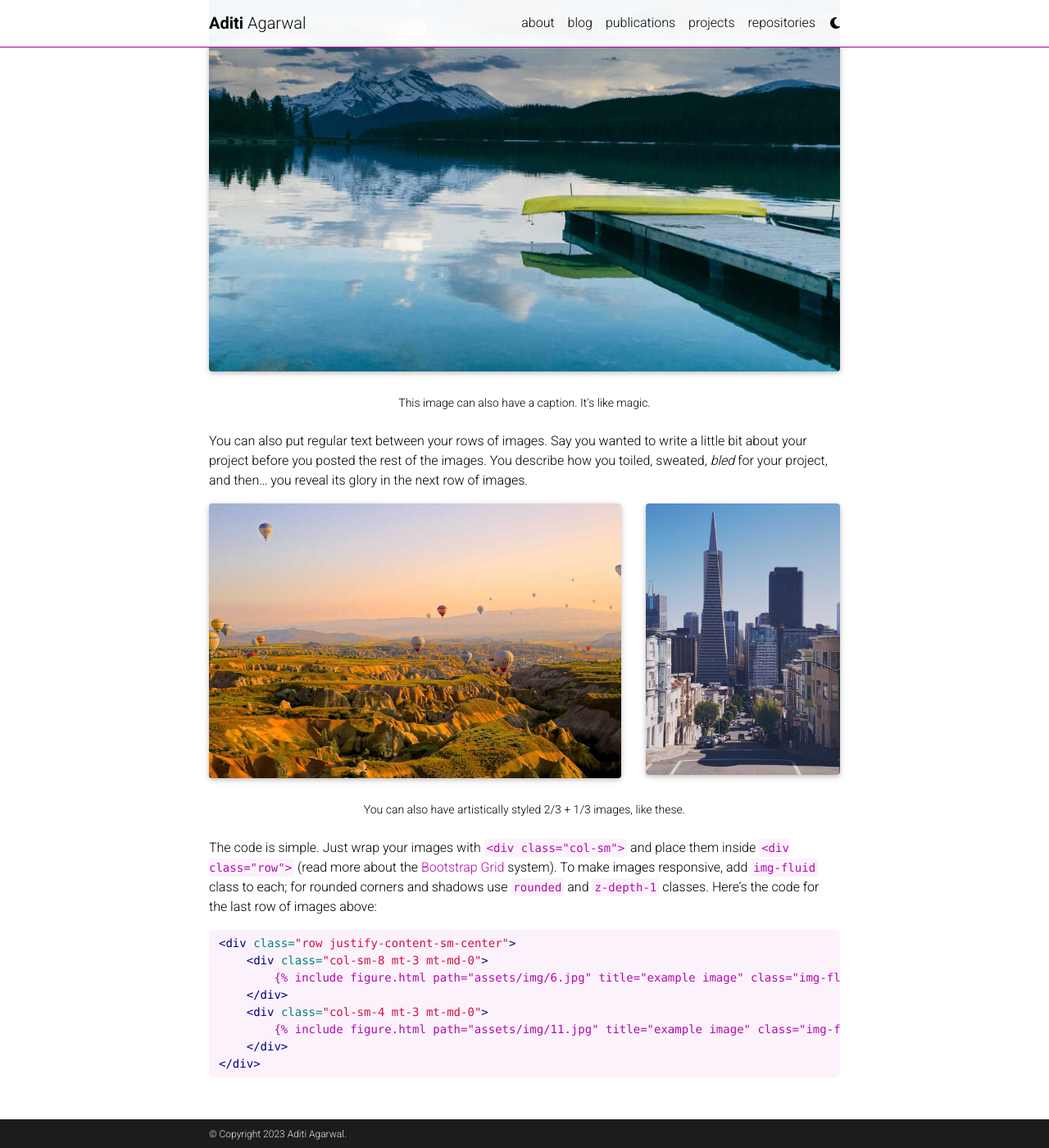
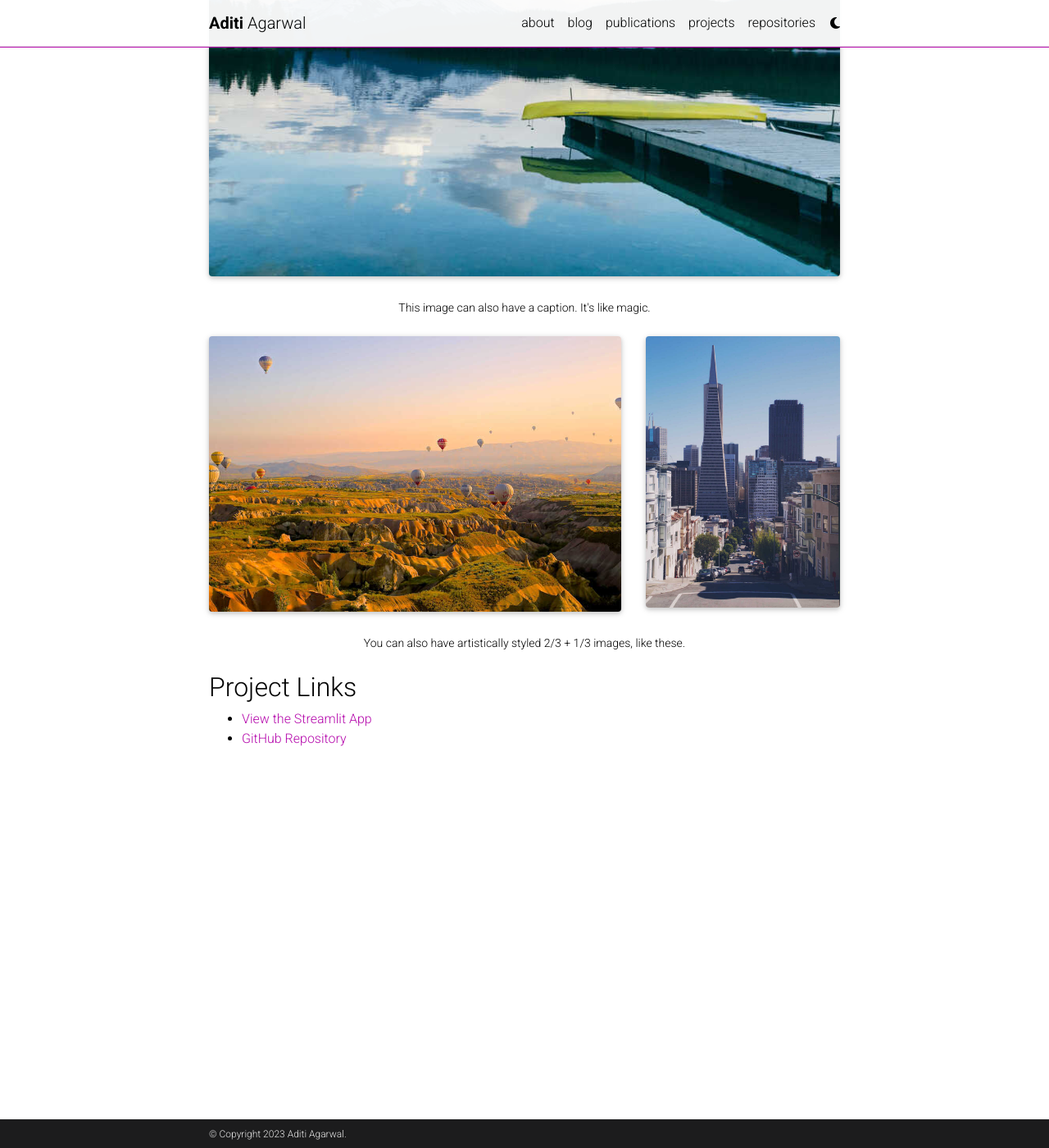
Before and after one commit to aditiagarwal-02/aditiagarwal-02.github.io, a Jekyll site: the page built from _projects/3_project.md, in a window 1280 px wide and 1400 px high, scrolled down 784 px. Shown: the whole window at 82% size. Built offline with Jekyll 4.4.1, drawn with Linux system fonts in a browser that asks for light colours; full-size pictures stand in for the smaller copies a plugin makes; comment, search, counter and statistics services are not loaded; a style sheet for code colours, icons or effects is not loaded; some of the changed text lies outside the part shown.

Commit message:
project details

````diff
--- a/_projects/3_project.md
+++ b/_projects/3_project.md
@@ -1,25 +1,19 @@
 ---
 layout: page
-title: project 3
-description: a project that redirects to another website
+title: Project 3
+description: A project that redirects to another website. This project utilizes a Brick Kilns Detector.
 img: assets/img/7.jpg
-redirect: https://unsplash.com
+redirect: https://brick-kilns-detector.streamlit.app/
 importance: 3
 category: work
+github_repo: YOUR_GITHUB_REPO_URL
 ---
 
-Every project has a beautiful feature showcase page.
-It's easy to include images in a flexible 3-column grid format.
-Make your photos 1/3, 2/3, or full width.
+# Project Description
 
-To give your project a background in the portfolio page, just add the img tag to the front matter like so:
+Add a brief and informative description of your project here.
 
-    ---
-    layout: page
-    title: project
-    description: a project with a background image
-    img: /assets/img/12.jpg
-    ---
+## Project Showcase
 
 <div class="row">
     <div class="col-sm mt-3 mt-md-0">
@@ -32,22 +26,20 @@ To give your project a background in the portfolio page, just add the img tag to
         {% include figure.html path="assets/img/5.jpg" title="example image" class="img-fluid rounded z-depth-1" %}
     </div>
 </div>
+
 <div class="caption">
     Caption photos easily. On the left, a road goes through a tunnel. Middle, leaves artistically fall in a hipster photoshoot. Right, in another hipster photoshoot, a lumberjack grasps a handful of pine needles.
 </div>
+
 <div class="row">
     <div class="col-sm mt-3 mt-md-0">
         {% include figure.html path="assets/img/5.jpg" title="example image" class="img-fluid rounded z-depth-1" %}
     </div>
 </div>
+
 <div class="caption">
     This image can also have a caption. It's like magic.
 </div>
-
-You can also put regular text between your rows of images.
-Say you wanted to write a little bit about your project before you posted the rest of the images.
-You describe how you toiled, sweated, *bled* for your project, and then... you reveal its glory in the next row of images.
-
 
 <div class="row justify-content-sm-center">
     <div class="col-sm-8 mt-3 mt-md-0">
@@ -57,25 +49,12 @@ You describe how you toiled, sweated, *bled* for your project, and then... you r
         {% include figure.html path="assets/img/11.jpg" title="example image" class="img-fluid rounded z-depth-1" %}
     </div>
 </div>
+
 <div class="caption">
     You can also have artistically styled 2/3 + 1/3 images, like these.
 </div>
 
+## Project Links
 
-The code is simple.
-Just wrap your images with `<div class="col-sm">` and place them inside `<div class="row">` (read more about the <a href="https://getbootstrap.com/docs/4.4/layout/grid/">Bootstrap Grid</a> system).
-To make images responsive, add `img-fluid` class to each; for rounded corners and shadows use `rounded` and `z-depth-1` classes.
-Here's the code for the last row of images above:
-
-{% raw %}
-```html
-<div class="row justify-content-sm-center">
-    <div class="col-sm-8 mt-3 mt-md-0">
-        {% include figure.html path="assets/img/6.jpg" title="example image" class="img-fluid rounded z-depth-1" %}
-    </div>
-    <div class="col-sm-4 mt-3 mt-md-0">
-        {% include figure.html path="assets/img/11.jpg" title="example image" class="img-fluid rounded z-depth-1" %}
-    </div>
-</div>
-```
-{% endraw %}
+- [View the Streamlit App](https://brick-kilns-detector.streamlit.app/)
+- [GitHub Repository](YOUR_GITHUB_REPO_URL)
````
